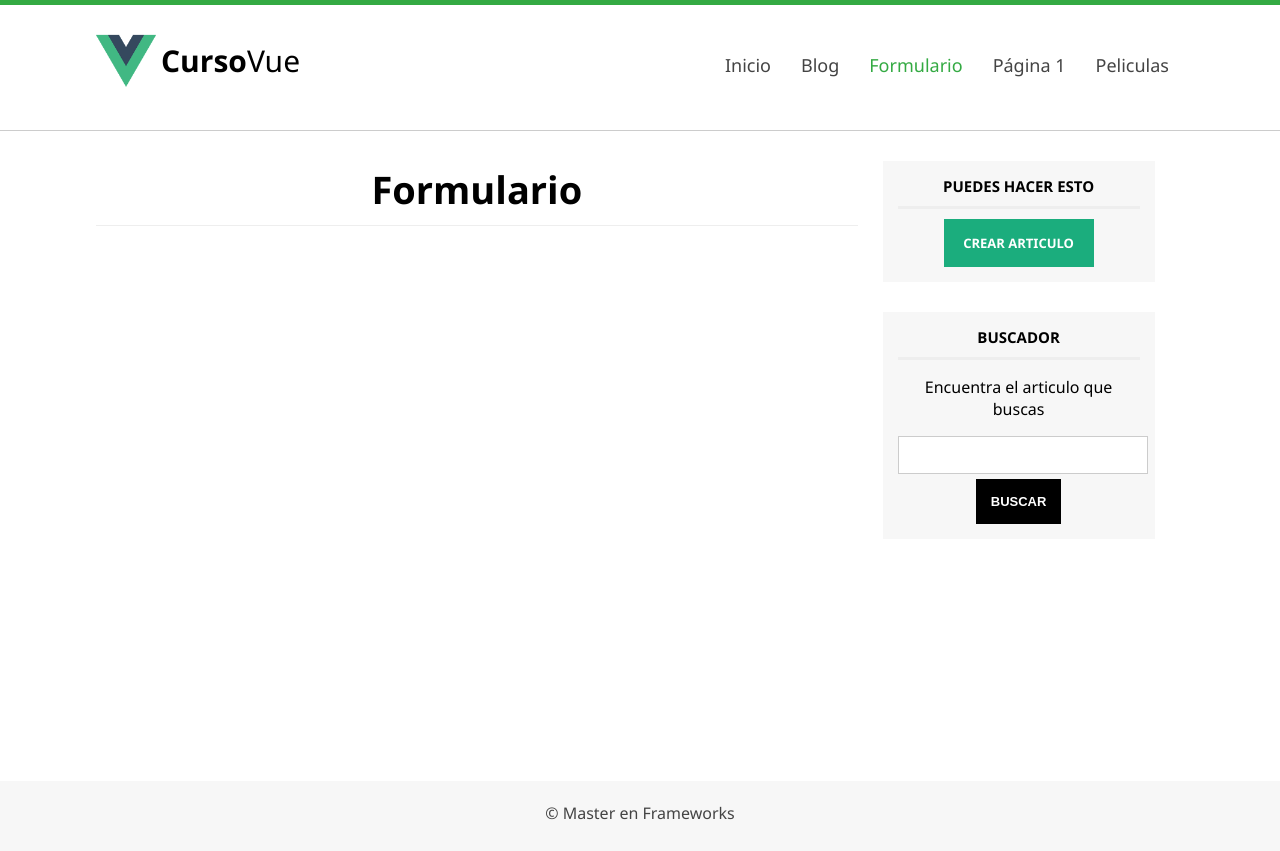
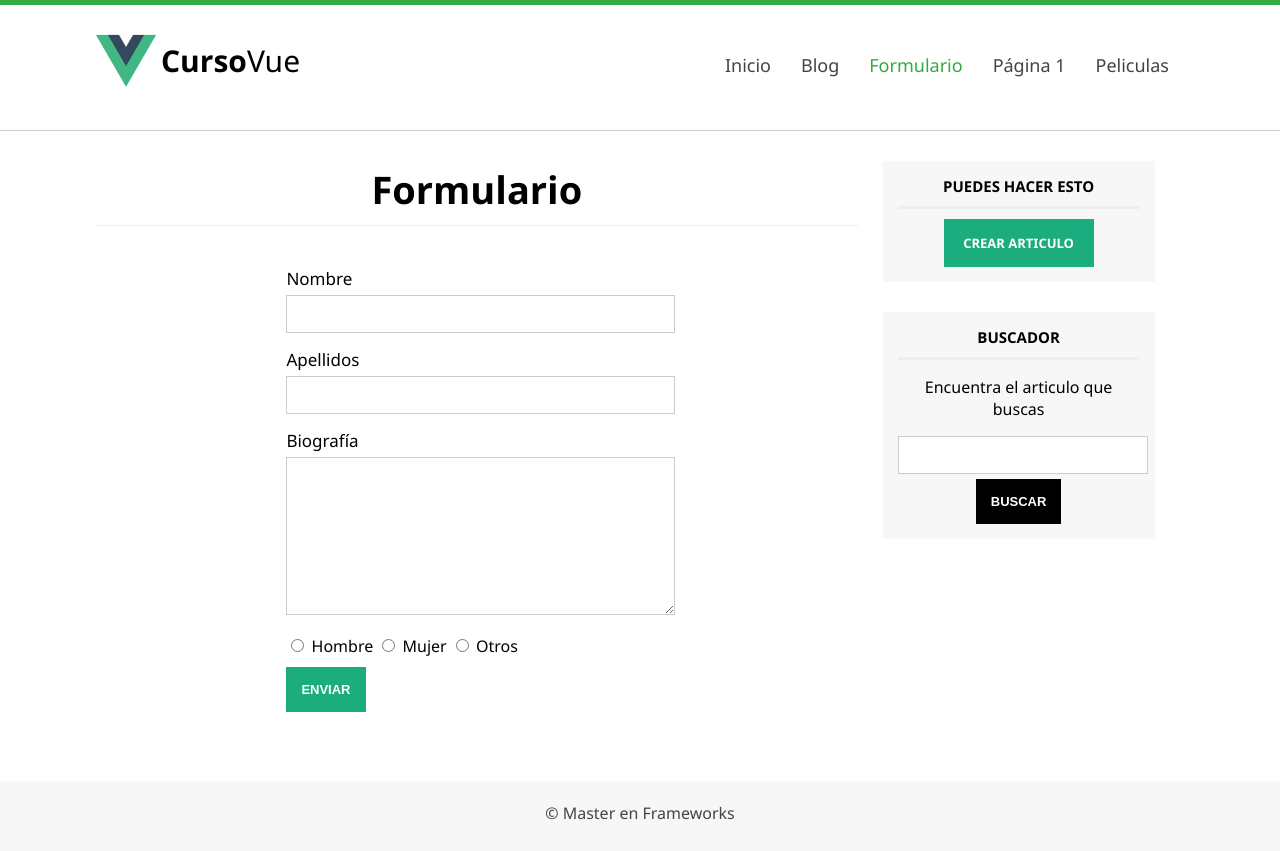
Before and after one commit to AlexanderVC0123/BlogConVue, a Vue app: page /formulario in a window 1280 px wide. Built offline with nearby package versions, Linux system fonts and the light colour scheme.

Commit message:
Formulario y validación de formulario con Vuelidate, creación de filtros.

```diff
--- a/package.json
+++ b/package.json
@@ -10,7 +10,8 @@
   "dependencies": {
     "core-js": "^3.6.5",
     "vue": "^2.6.11",
-    "vue-router": "^3.4.6"
+    "vue-router": "^3.4.6",
+    "vuelidate": "^0.7.6"
   },
   "devDependencies": {
     "@vue/cli-plugin-babel": "~4.5.0",
--- a/src/components/Formulario.vue
+++ b/src/components/Formulario.vue
@@ -3,6 +3,42 @@
     <div class="center">
       <section id="content">
         <h2 class="subheader">Formulario</h2>
+
+        <form class="mid-form" @submit.prevent="mostrarUsuario()">
+          <div class="form-group">
+            <label for="nombre">Nombre</label>
+            <input type="text" name="nombre" v-model="user.nombre"/>
+            <div v-if="submited && !$v.user.nombre.required">Este campo es obligatorio</div>
+            <div v-if="submited && !$v.user.nombre.minLength">Este campo debe tener más carácteres</div>
+          </div>
+          <div class="form-group">
+            <label for="apellidos">Apellidos</label>
+            <input type="text" name="apellidos" v-model="user.apellidos"/>
+            <div v-if="submited && !$v.user.apellidos.required">Este campo es obligatorio</div>
+            <div v-if="submited && !$v.user.apellidos.minLength">Este campo debe tener más carácteres</div>
+          </div>
+          <div class="form-group">
+            <label for="biografia">Biografía</label>
+            <textarea name="bio" id="" cols="30" rows="10" v-model="user.bio"></textarea>
+            <div v-if="submited && !$v.user.bio.required">Este campo es obligatorio</div>
+            <div v-if="submited && !$v.user.bio.minLength">Este campo debe tener más carácteres</div>
+
+          </div>
+          <div class="form-group radiobuttons">
+            <input type="radio" name="genero" value="hombre" checked v-model="user.genero"/> Hombre
+            <input type="radio" name="genero" value="mujer" v-model="user.genero"/> Mujer
+            <input type="radio" name="genero" value="otros" v-model="user.genero"/> Otros
+          </div>
+
+          <div class="clearfix"></div>
+
+          <input type="submit" value="enviar" class="btn btn-success" />
+        </form>
+
+        <div class="datos" v-if="user.nombre && user.apellidos">
+          <h3>{{user.nombre +' '+user.apellidos}}</h3>
+        </div>
+
       </section>
       <SidebarComponent></SidebarComponent>
       <div class="clearfix"></div>
@@ -11,6 +47,7 @@
 </template>
 
 <script>
+import { required, minLength } from 'vuelidate/lib/validators'
 import SidebarComponent from "./SidebarComponent";
 
 export default {
@@ -18,5 +55,46 @@ export default {
   components: {
     SidebarComponent,
   },
+  validations: {
+    user: {
+      nombre: {
+        required,
+        minLength: minLength(2)
+      },
+      apellidos: {
+        required,
+        minLength: minLength(2)
+      },
+      bio: {
+        required,
+        minLength: minLength(10)
+      }
+    },
+
+  },
+  data(){
+    return {
+      submited: false,
+      user: {
+        nombre: '',
+        apellidos: '',
+        bio: '',
+        genero: ''
+      }
+    }
+  },
+  methods: {
+    mostrarUsuario(){
+      console.log(this.user);
+      this.submited = true;
+
+      this.$v.$touch();
+      if(this.$v.$invalid){
+        return false;
+      }
+
+      alert('Validación pasada')
+    }
+  }
 };
 </script>
--- a/src/components/Peliculas.vue
+++ b/src/components/Peliculas.vue
@@ -4,15 +4,25 @@
       <section id="content">
         <h2 class="subheader">Películas</h2>
 
+        <div class="mis-datos" v-if="misDatos">
+          <p v-html="misDatos"></p>
+          <br/>
+          <p>{{ correo | mayusculas | concatenarYear('Este es el mejor año') }}</p>
+        </div>
+
         <div class="favorita" v-if="favorita">
-            La pelicula favorita es:
-            <h3>{{favorita.title}}</h3>
+          La pelicula favorita es:
+          <h3>{{ favorita.title }}</h3>
         </div>
         <!--Listado articulos-->
         <div id="articles">
-          <div v-for="pelicula in peliculas" v-bind:key="pelicula.title">
-            <Pelicula :pelicula="pelicula"
-                @favorita="haLlegadoLaPeliculaFav"
+          <div
+            v-for="pelicula in peliculasMayusculas"
+            v-bind:key="pelicula.title"
+          >
+            <Pelicula
+              :pelicula="pelicula"
+              @favorita="haLlegadoLaPeliculaFav"
             ></Pelicula>
           </div>
         </div>
@@ -34,16 +44,45 @@ export default {
     SidebarComponent,
   },
   methods: {
-      haLlegadoLaPeliculaFav(favorita){
-/*           console.log(favorita);
+    haLlegadoLaPeliculaFav(favorita) {
+      /*           console.log(favorita);
           alert("Se ha ejecutado el evento en el padre");
  */
-    this.favorita = favorita;
+      this.favorita = favorita;
+    },
+  },
+
+  filters: {
+    mayusculas(value){
+      return value.toUpperCase();
+    },
+    concatenarYear(value, message){
+      var date = new Date();
+
+      return value + ' ' + date.getFullYear() + ' ' + message;
     }
   },
+  computed: {
+    peliculasMayusculas() {
+      var peliculasMod = this.peliculas;
+      for (var i = 0; i < peliculasMod.length; i++) {
+        peliculasMod[i].title = peliculasMod[i].title.toUpperCase();
+      }
+      return peliculasMod;
+    },
+    misDatos(){
+      return this.nombre + ' ' + this.apellidos + '<br/>' + '<strong>Correo electrónico: </strong>' + this.correo
+    }
+  },
+
+
+
   data() {
     return {
-        favorita: null,
+      nombre:'Alexander',
+      apellidos: 'Valladares',
+      correo: 'alexandervalladaresc@gmail.com',
+      favorita: null,
       peliculas: [
         {
           title: "Batman vs Superman",
--- a/src/main.js
+++ b/src/main.js
@@ -1,6 +1,7 @@
 import Vue from 'vue'
 import App from './App.vue'
 import VueRouter from 'vue-router'
+import Vuelidate from 'vuelidate'
 
 import LastArticles from './components/LastArticles.vue';
 import MiComponente from './components/MiComponente.vue';
@@ -14,6 +15,7 @@ import ErrorComponent from './components/ErrorComponent.vue'
 Vue.config.productionTip = false
 
 Vue.use(VueRouter);
+Vue.use(Vuelidate)
 
 const routes = [
 
```
Also changed, not shown: 1 other file (tests, documents, lock files or other folders).
